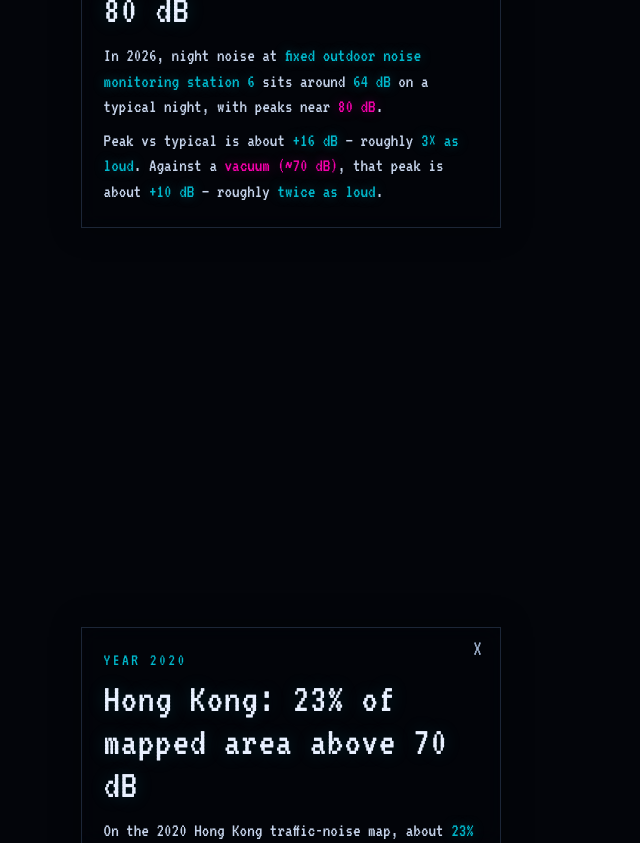
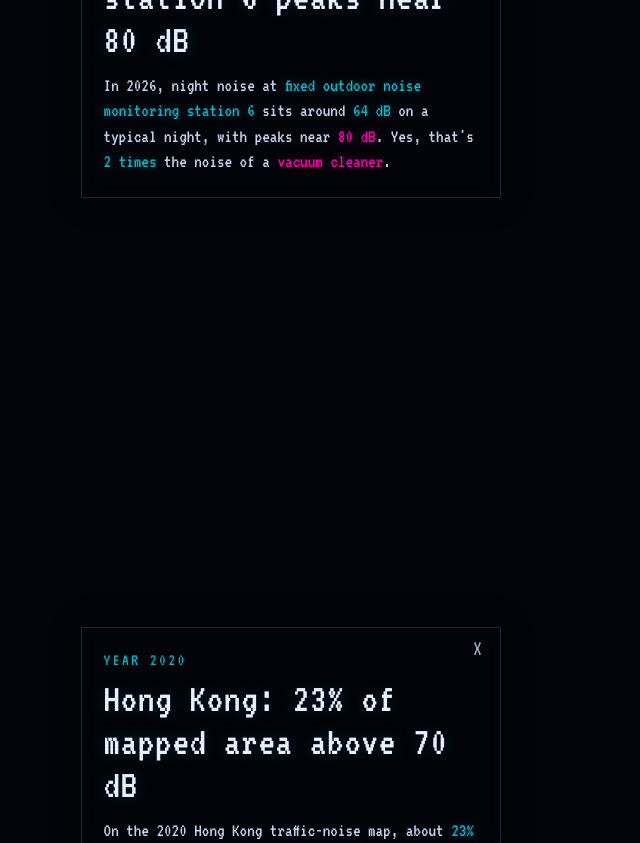
Before and after one commit to fotinidelig/noise-pollution-dataviz, a React (Vite) app in the folder app/: page / in a window 1280 px wide. Shown: the part 3560-4403 px from the top of the page, without its empty margins (0-640 px from the left). Built offline with nearby package versions, Linux system fonts and the light colour scheme; no server answers.

Commit message:
Simplify Madrid story vacuum compare
Single body line: station 6 typical/peak dB, then 2× vacuum.

Co-authored-by: Fotini Deligiannaki <fotinidelig@users.noreply.github.com>

```diff
--- a/app/src/scrolly/buildSteps.ts
+++ b/app/src/scrolly/buildSteps.ts
@@ -108,8 +108,7 @@ export function buildSteps(m: StoryMetrics): StoryStep[] {
       title: `Madrid night: outdoor station ${madrid.loudest_station_id} peaks near ${madrid.max_db_peak.toFixed(0)} dB`,
       questions: [],
       body: [
-        `In ${madrid.year}, night noise at ${hi(`fixed outdoor noise monitoring station ${madrid.loudest_station_id}`)} sits around ${hiDb(madrid.max_db_median)} on a typical night, with peaks near ${hiDb(madrid.max_db_peak)}.`,
-        `Peak vs typical is about ${hi('+16 dB')} — roughly ${hi('3× as loud')}. Against a ${hiLoud('vacuum (~70 dB)')}, that peak is about ${hi('+10 dB')} — roughly ${hi('twice as loud')}.`,
+        `In ${madrid.year}, night noise at ${hi(`fixed outdoor noise monitoring station ${madrid.loudest_station_id}`)} sits around ${hiDb(madrid.max_db_median)} on a typical night, with peaks near ${hiDb(madrid.max_db_peak)}. Yes, that's ${hi('2 times')} the noise of a ${hiLoud('vacuum cleaner')}.`,
       ],
       map: {
         center: [madrid.lon, madrid.lat],
```
Also changed, not shown: 1 other file (tests, documents, lock files or other folders).
